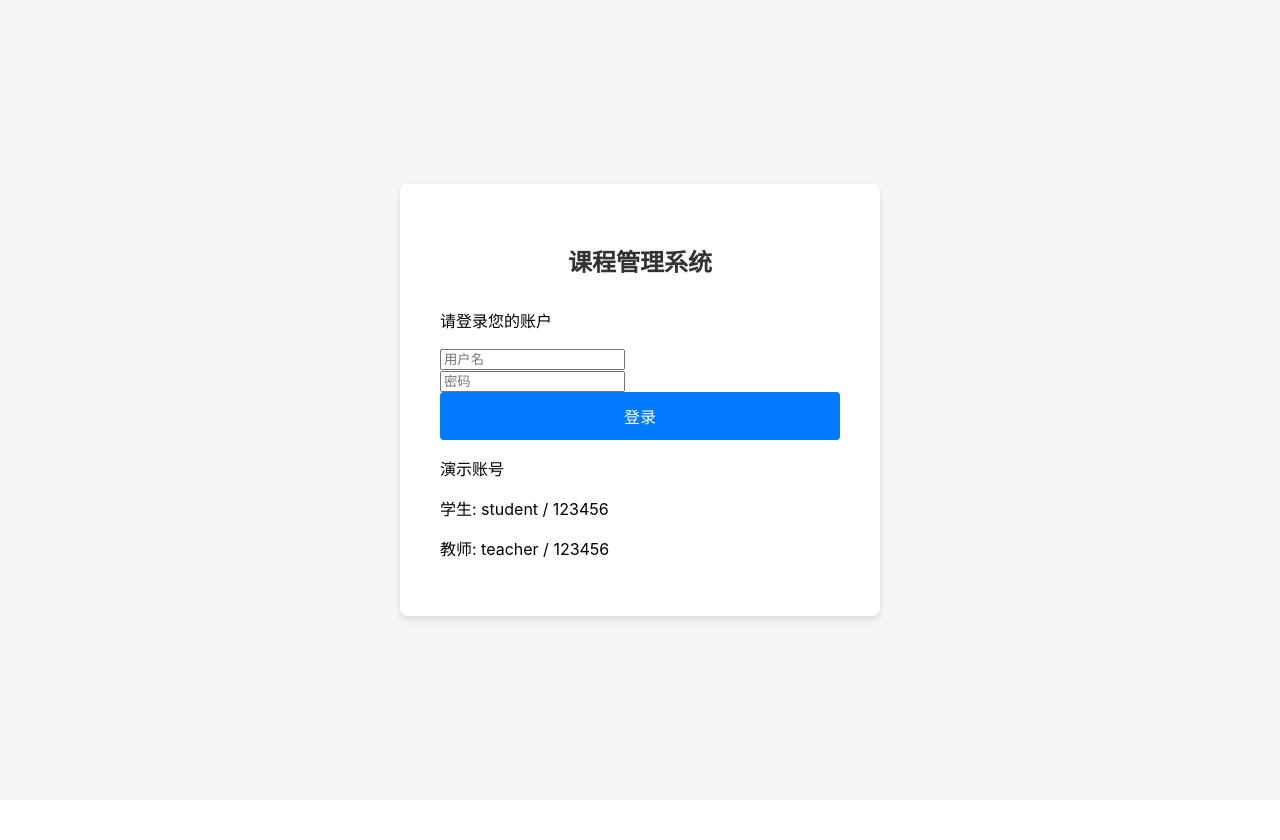
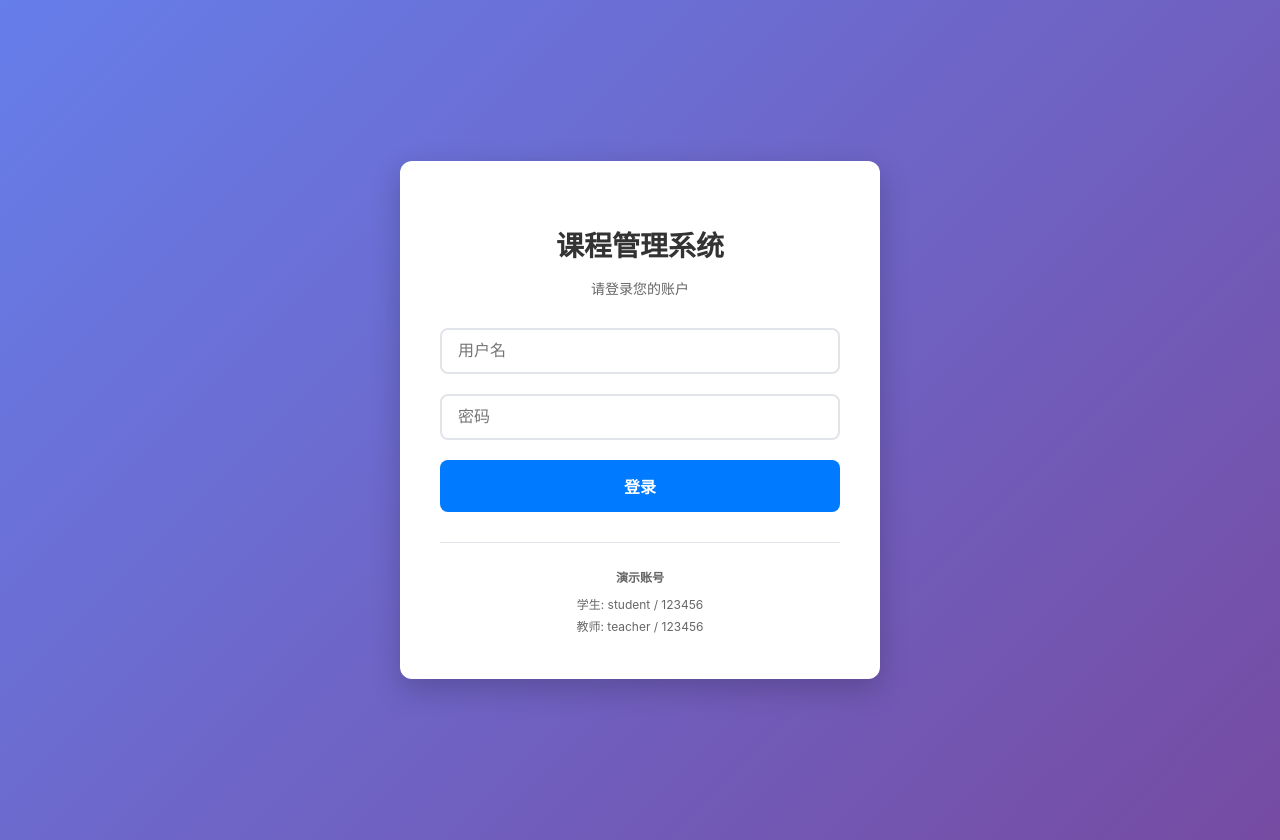
Before and after one commit to codingNowA/Online-Learning-System, a React (Create React App) app in the folder frontend/: page / in a window 1280 px wide. Before the commit the page ends 800 px from the top, so only its background shows below. Built offline with nearby package versions, Linux system fonts and the light colour scheme.

Commit message:
Update LoginPage.css

```diff
--- a/frontend/src/LoginPage.css
+++ b/frontend/src/LoginPage.css
@@ -4,36 +4,131 @@
   justify-content: center;
   align-items: center;
   min-height: 100vh;
-  background: #f5f5f5;
+  background: linear-gradient(135deg, #667eea 0%, #764ba2 100%);
+  padding: 20px;
 }
 
 .login-form {
   background: white;
   padding: 40px;
-  border-radius: 8px;
-  box-shadow: 0 4px 6px rgba(0, 0, 0, 0.1);
+  border-radius: 12px;
+  box-shadow: 0 10px 30px rgba(0, 0, 0, 0.2);
   width: 100%;
   max-width: 400px;
 }
 
 .login-form h2 {
   text-align: center;
+  margin-bottom: 10px;
+  color: #333;
+  font-size: 28px;
+  font-weight: 600;
+}
+
+.login-subtitle {
+  text-align: center;
   margin-bottom: 30px;
-  color: #333;
+  color: #666;
+  font-size: 14px;
+}
+
+.form-group {
+  margin-bottom: 20px;
+}
+
+.login-input {
+  width: 100%;
+  padding: 12px 16px;
+  border: 2px solid #e1e5e9;
+  border-radius: 8px;
+  font-size: 16px;
+  transition: all 0.3s ease;
+  box-sizing: border-box;
+}
+
+.login-input:focus {
+  outline: none;
+  border-color: #007bff;
+  box-shadow: 0 0 0 3px rgba(0, 123, 255, 0.1);
+}
+
+.login-input:disabled {
+  background-color: #f8f9fa;
+  cursor: not-allowed;
 }
 
 .login-button {
   width: 100%;
-  padding: 12px;
+  padding: 14px;
   background: #007bff;
   color: white;
   border: none;
-  border-radius: 4px;
+  border-radius: 8px;
   font-size: 16px;
+  font-weight: 600;
   cursor: pointer;
+  transition: all 0.3s ease;
+  display: flex;
+  align-items: center;
+  justify-content: center;
+  gap: 8px;
+}
+
+.login-button:hover:not(:disabled) {
+  background: #0056b3;
+  transform: translateY(-1px);
+  box-shadow: 0 4px 12px rgba(0, 123, 255, 0.3);
 }
 
 .login-button:disabled {
   background: #6c757d;
   cursor: not-allowed;
+  transform: none;
 }
+
+.login-button.loading {
+  background: #007bff;
+}
+
+.loading-spinner {
+  width: 16px;
+  height: 16px;
+  border: 2px solid transparent;
+  border-top: 2px solid white;
+  border-radius: 50%;
+  animation: spin 1s linear infinite;
+}
+
+@keyframes spin {
+  0% { transform: rotate(0deg); }
+  100% { transform: rotate(360deg); }
+}
+
+.error-message {
+  background: #f8d7da;
+  color: #721c24;
+  border: 1px solid #f5c6cb;
+  padding: 12px;
+  border-radius: 6px;
+  margin-bottom: 20px;
+  text-align: center;
+  font-size: 14px;
+}
+
+.login-footer {
+  margin-top: 30px;
+  padding-top: 20px;
+  border-top: 1px solid #e1e5e9;
+  text-align: center;
+  font-size: 12px;
+  color: #666;
+}
+
+.login-footer p {
+  margin: 5px 0;
+}
+
+.login-footer p:first-child {
+  font-weight: 600;
+  margin-bottom: 10px;
+}
```
